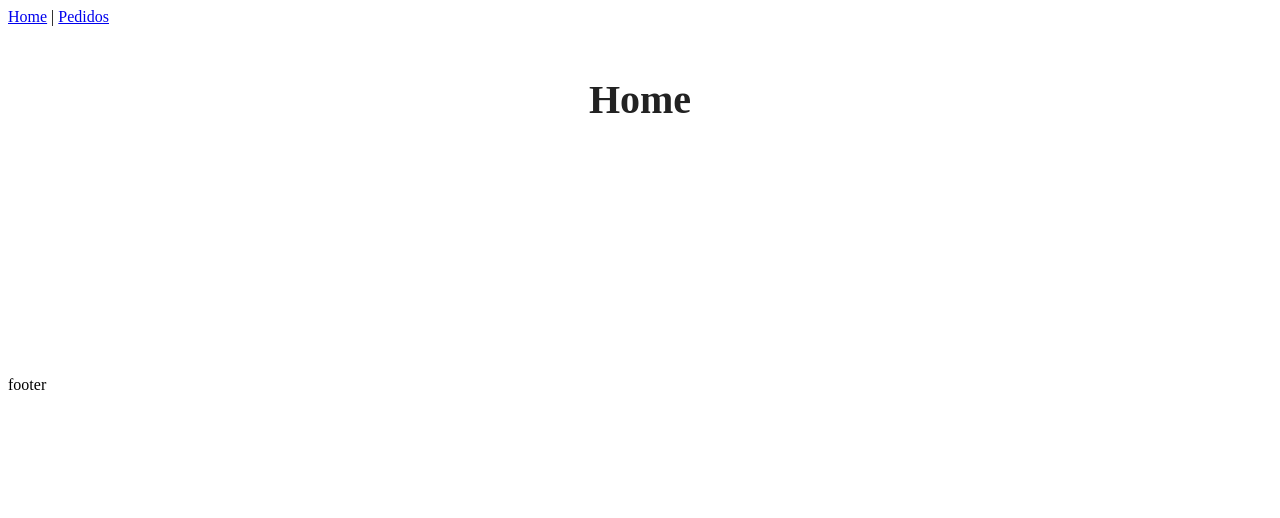
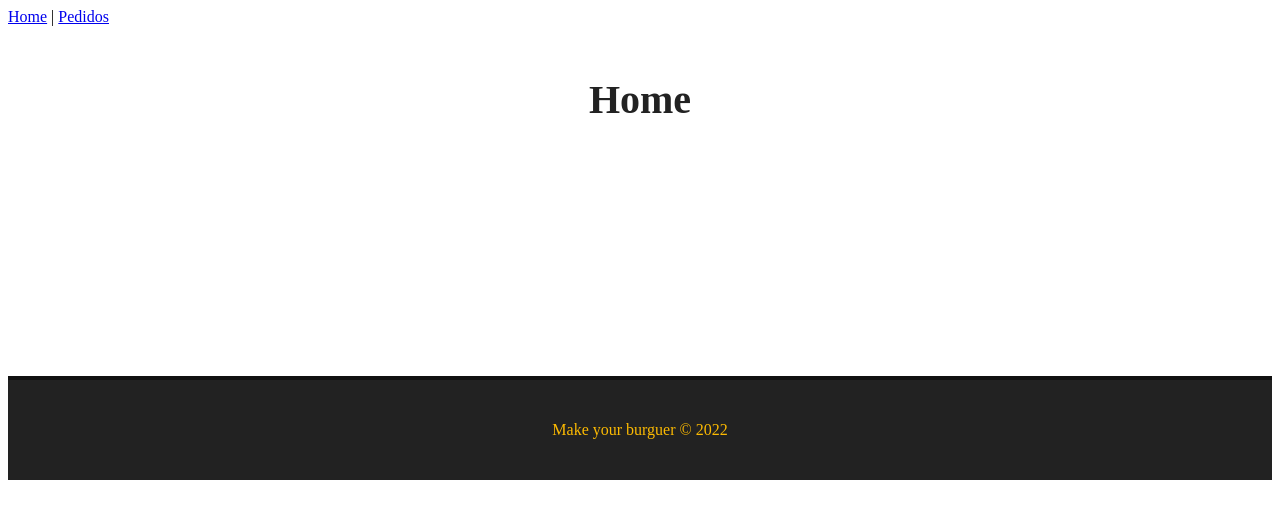
Before and after one commit to Davs06/projeto-make_you_burguer, a Vue app: page / in a window 1280 px wide. Shown: the top 518 px of the page. Built offline with nearby package versions, Linux system fonts and the light colour scheme.

Commit message:
estilizando footer

```diff
--- a/src/components/Footer.vue
+++ b/src/components/Footer.vue
@@ -1,7 +1,7 @@
 <template>
     <div>
         <footer>
-            footer
+            <p>Make your burguer &copy; 2022 </p>
         </footer>
     </div>
 </template>
@@ -13,5 +13,16 @@
 </script>
 
 <style scoped>
+footer{
+    background-color: #222;
+    height: 100px;
+    color:#fcba02;
+    display: flex;
+    align-items: center;
+    justify-content: center;
+    bottom: 0;
+    width: 100%;
+    border-top: 4px solid #111;
+}
 
 </style>
```
